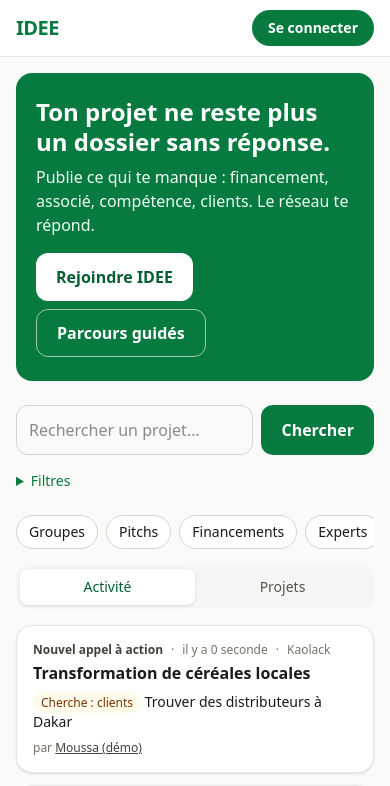
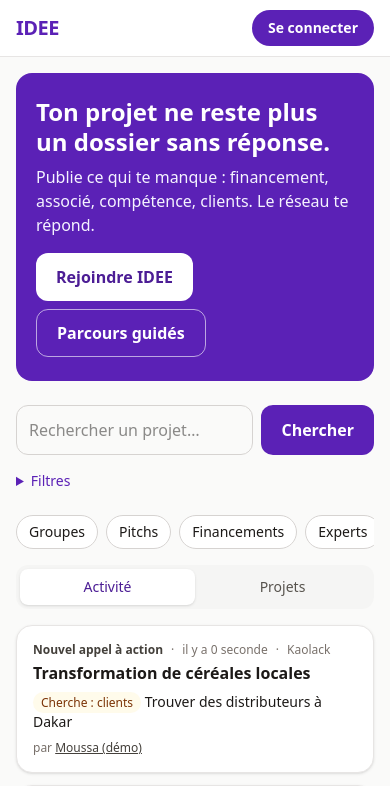
Before and after one commit to Khaleeshi/IDEE, a Laravel app: page / in a window 390 px wide. Shown: the top 786 px of the page. Run offline with Laravel 12, Linux system fonts and the light colour scheme; data comes from the database, SQL or seed files in the repository; style sheets or scripts are compiled from the project's sources.

Commit message:
Passer la couleur principale d'IDEE au violet
Violet #5B21B6 sur le site (palette brand de Tailwind, couleur du
navigateur et de l'appli installable) et dans l'application mobile, où le
violet devient la couleur primaire exacte du thème. Ajout de brand-900,
déjà utilisé dans cinq pages mais jamais défini.

Co-Authored-By: Claude Opus 5.5 <noreply@anthropic.com>
Claude-Session: https://claude.ai/code/session_01P4SgU9S242hWGEkEmb1sTt

```diff
--- a/backend/resources/css/app.css
+++ b/backend/resources/css/app.css
@@ -10,11 +10,13 @@
 @theme {
     --font-sans: ui-sans-serif, system-ui, -apple-system, 'Segoe UI', Roboto, 'Noto Sans', Arial, sans-serif;
 
-    --color-brand-50: #ecfdf3;
-    --color-brand-100: #d1fadf;
-    --color-brand-600: #0b8a4a;
-    --color-brand-700: #077a3f;
-    --color-brand-800: #065f32;
+    /* Violet IDEE (décision du 3 novembre 2026) : le 700 est la couleur principale. */
+    --color-brand-50: #f5f3ff;
+    --color-brand-100: #ede9fe;
+    --color-brand-600: #6d28d9;
+    --color-brand-700: #5b21b6;
+    --color-brand-800: #4c1d95;
+    --color-brand-900: #3b0764;
 }
 
 @layer base {
--- a/backend/resources/views/components/layout.blade.php
+++ b/backend/resources/views/components/layout.blade.php
@@ -5,7 +5,7 @@
 <head>
     <meta charset="utf-8">
     <meta name="viewport" content="width=device-width, initial-scale=1, viewport-fit=cover">
-    <meta name="theme-color" content="#077a3f">
+    <meta name="theme-color" content="#5b21b6">
     <meta name="csrf-token" content="{{ csrf_token() }}">
     @php($description ??= 'IDEE, le réseau où les projets trouvent les personnes qui les font avancer.')
     <meta name="description" content="{{ $description }}">
```
Also changed, not shown: backend/public/manifest.webmanifest, mobile/web/manifest.json, 2 other files.
